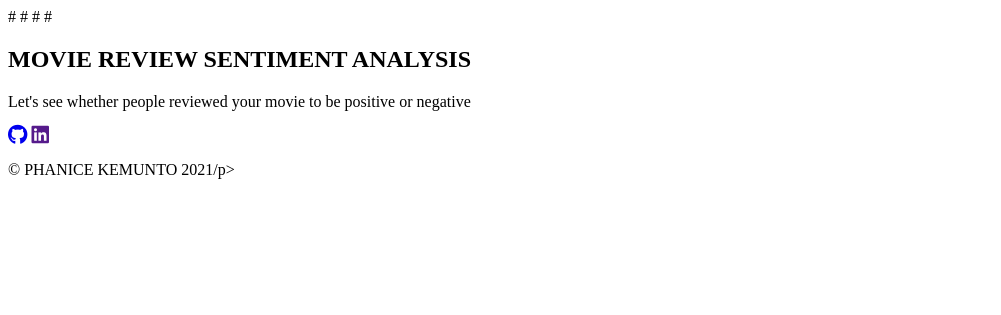
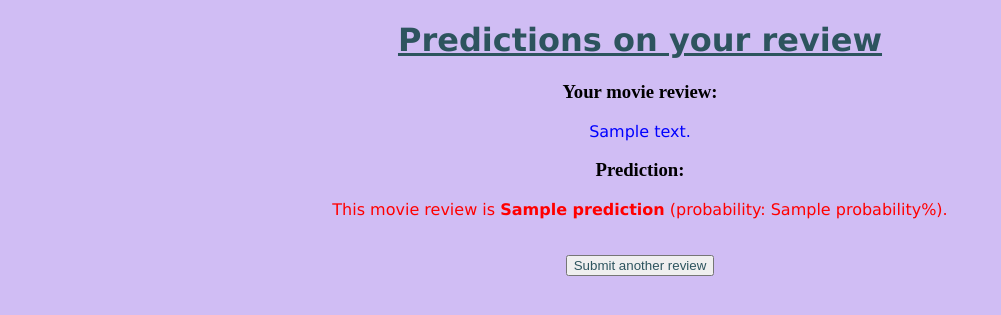
Before and after one commit to phancykemunto/review-app, a Flask app: template templates/result.html in a window 1280 px wide. Shown: the top 315 px of the page, without its empty margins (0-1001 px from the left). Run offline with Flask 2, Linux system fonts and the light colour scheme; the template is opened without the code that fills it: most values are stand-ins (such as "Sample title", 1, 10 or a date in 2020); parts of the project's set-up code (start-up, migrations or seed data) failed here and were passed over; some libraries are stand-ins or nearby versions.

Commit message:
Add files via upload

```diff
--- a/templates/result.html
+++ b/templates/result.html
@@ -1,44 +1,20 @@
-<!DOCTYPE html>
+<!doctype html>
+<html>
+ <head>
+ <title>Movie Sentiment Reviews</title>
 
-<html lang="en" dir="ltr">
-	<head>
-		<meta charset="utf-8">
-        <title>Movie Reviews Sentiment Analysis</title>
-        #<link rel="shortcut icon" href="{{ url_for('static', filename='food-favicon.ico') }}">
-        #<link rel="stylesheet" type="text/css" href="{{ url_for('static', filename='styles.css') }}">
-        #<script src="https://kit.fontawesome.com/5f3f547070.js" crossorigin="anonymous"></script>
-        #<link href="https://fonts.googleapis.com/css2?family=Roboto&display=swap" rel="stylesheet">
-	</head>
-
-	<body>
-
-
-    	<div class="container">
-            <h2 class='container-heading'><span class="heading_font">MOVIE REVIEW SENTIMENT ANALYSIS</h2>
-            <div class='description'>
-    			<p>Let's see whether people reviewed your movie to be positive or negative</p>
-    		</div>
-
-
-
-		<div class="results">
-			{% if prediction==1 %}
-				<h1>Prediction: <span class='safe'>positive</span></h1>
-				#<img class="gif" src="{{ url_for('static', filename='positive-review.webp') }}" alt="Positive Review">
-			{% elif prediction==0 %}
-				<h1>Prediction: <span class='danger'>negative</span></h1>
-				#<img class="gif" src="{{ url_for('static', filename='negative-review.webp') }}" alt="Negative Review">
-			{% endif %}
-		</div>
-
-
-       <div class='footer'>
-           <div class="contact">
-               <a target="_blank" href="https://github.com/phancykemunto"><i class="fab fa-github fa-lg contact-icon"></i></a>
-               <a target="_blank" href=""><i class="fab fa-linkedin fa-lg contact-icon"></i></a>
-           </div>
-           <p class='footer-description'>©  PHANICE KEMUNTO 2021/p>
-       </div>
-
-    </body>
+ </head>
+ <body bgcolor="#dobdf4">
+<h1 align="center" style="color:#2d545e;font-family:verdana"><u> Predictions on your review</u></h1>
+<h3 align="center" >Your movie review:</h3>
+<div align="center" style="color:blue;font-family:verdana">{{ content }}</div>
+<h3 align="center">Prediction:</h3>
+<div align="center" style="color:red; font-family:verdana">This movie review is <strong>{{ prediction }}</strong>
+ (probability: {{ probability }}%).</div>
+<div id='button'align="center"><br/><br/>
+ <form align="center" action="/">
+ <input type="submit" style="color:#2d545e" value='Submit another review'>
+ </form>
+</div>
+</body>
 </html>
```
Also changed, not shown: templates/home.html (+17 -39 lines).
